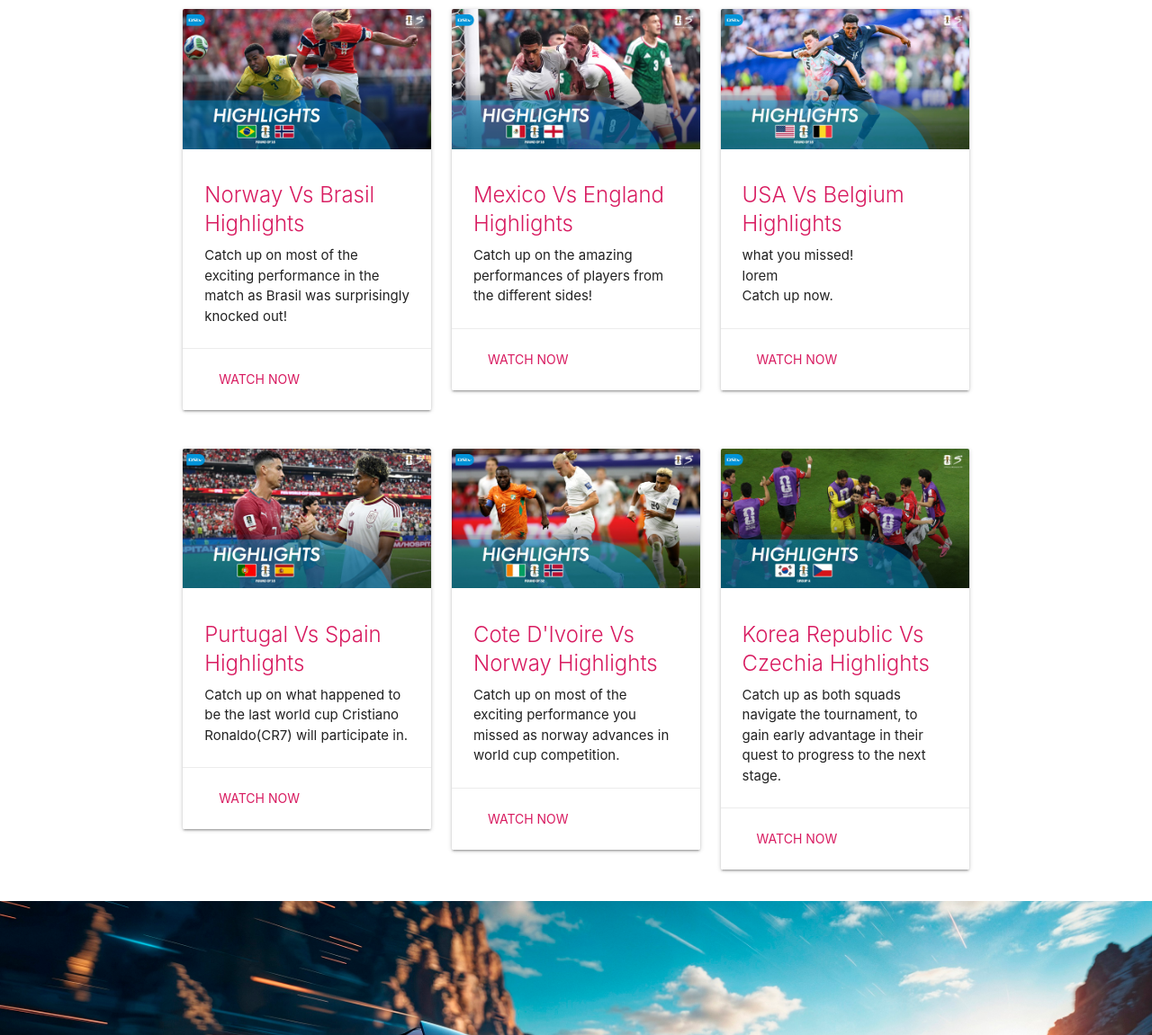
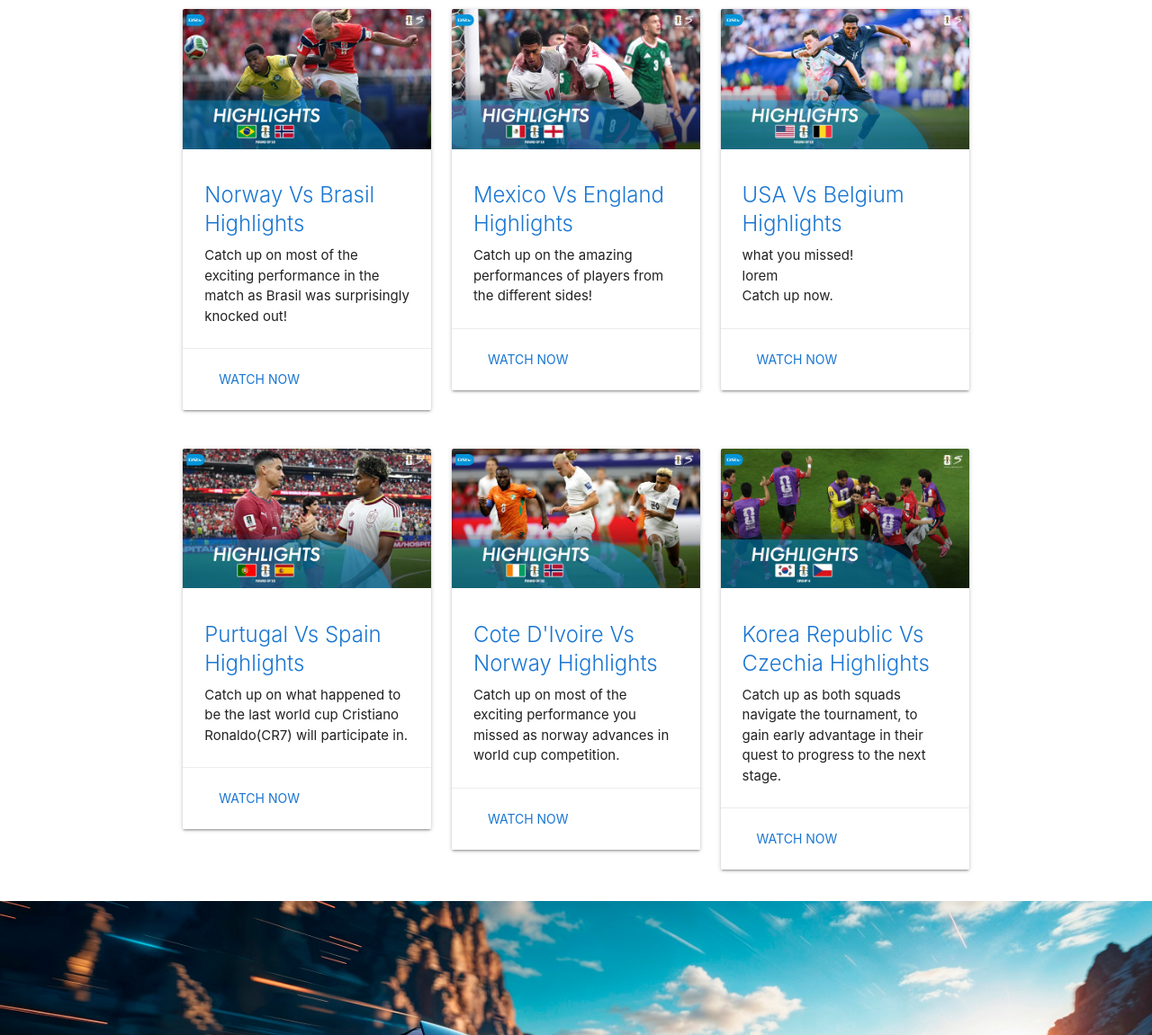
Before and after one commit to Dyxcy-01/vidOne, a plain HTML site: page index.html in a window 1280 px wide. Shown: the part 770-1921 px from the top of the page at 90% size. Drawn offline with Linux system fonts and the light colour scheme.

Commit message:
Changed the Font color of  section 1

```diff
--- a/index.html
+++ b/index.html
@@ -26,7 +26,7 @@
         </div>
         <!-- Section 1: Football -->
         <section class="container">
-            <h1 class=" pink-text text-darken-1">Football</h1>
+            <h1 class=" blue-text text-darken-2">Football</h1>
             <div class="row">
                 <div class="col s12 m6 l4">
                     <div class="card">
@@ -34,11 +34,11 @@
                             <img src="images/thumbnails/norway-brasil-highlight-2026.jpg" alt="" class="responsive-img">
                         </div>
                         <div class="card-content">
-                            <h6 class="card-title pink-text text-darken-1">Norway Vs Brasil Highlights</h6>
+                            <h6 class="card-title blue-text text-darken-2">Norway Vs Brasil Highlights</h6>
                             <p>Catch up on most of the exciting performance in the match as Brasil was surprisingly knocked out!</p>
                         </div>
                         <div class="card-action">
-                            <a href="https://youtu.be/KecAFvKDyxc?si=ijyxLEpzsJ7FSllJ" class="btn-flat pink-text text-darken-1" target="_blank">Watch Now</a>
+                            <a href="https://youtu.be/KecAFvKDyxc?si=ijyxLEpzsJ7FSllJ" class="btn-flat blue-text text-darken-2" target="_blank">Watch Now</a>
                         </div>
                     </div>
                 </div>
@@ -48,11 +48,11 @@
                             <img src="images/thumbnails/mexico-england-highlights-2026.jpg" alt="" class="responsive-img">
                         </div>
                         <div class="card-content">
-                            <h6 class="card-title pink-text text-darken-1">Mexico Vs England Highlights</h6>
+                            <h6 class="card-title blue-text text-darken-2">Mexico Vs England Highlights</h6>
                             <p>Catch up on the amazing performances of players from the different sides!</p>
                         </div>
                         <div class="card-action">
-                            <a href="https://youtube.com/watch?v=QNSwOSH8KXk" class="btn-flat pink-text text-darken-1" target="_blank">Watch Now</a>
+                            <a href="https://youtube.com/watch?v=QNSwOSH8KXk" class="btn-flat blue-text text-darken-2" target="_blank">Watch Now</a>
                         </div>
                     </div>
                 </div>
@@ -62,13 +62,13 @@
                             <img src="images/thumbnails/usa-belgium-highlight-2026.jpg" alt="" class="responsive-img">
                         </div>
                         <div class="card-content">
-                            <h6 class="card-title pink-text text-darken-1">USA Vs Belgium Highlights</h6>
+                            <h6 class="card-title blue-text text-darken-2">USA Vs Belgium Highlights</h6>
                             <p>what you missed!</p>
                             <p>lorem</p>
                             <p>Catch up now.</p>
                         </div>
                         <div class="card-action">
-                            <a href="https://youtube.com/watch?v=Gq9ILhysbgQ" class="btn-flat pink-text text-darken-1" target="_blank">Watch Now</a>
+                            <a href="https://youtube.com/watch?v=Gq9ILhysbgQ" class="btn-flat blue-text text-darken-2" target="_blank">Watch Now</a>
                         </div>
                     </div>
                 </div>
@@ -80,11 +80,11 @@
                             <img src="images/thumbnails/purtugal-spain-highlight-2026.jpg" alt="" class="responsive-img">
                         </div>
                         <div class="card-content">
-                            <h6 class="card-title pink-text text-darken-1">Purtugal Vs Spain Highlights</h6>
+                            <h6 class="card-title blue-text text-darken-2">Purtugal Vs Spain Highlights</h6>
                             <p>Catch up on what happened to be the last world cup Cristiano Ronaldo(CR7) will participate in.</p>
                         </div>
                         <div class="card-action">
-                            <a href="https://youtu.be/tIbWZ6PtSgs?si=TsY1ZHBt7Zv8FNep" class="btn-flat pink-text text-darken-1" target="_blank">Watch Now</a>
+                            <a href="https://youtu.be/tIbWZ6PtSgs?si=TsY1ZHBt7Zv8FNep" class="btn-flat blue-text text-darken-2" target="_blank">Watch Now</a>
                         </div>
                     </div>
                 </div>
@@ -94,11 +94,11 @@
                             <img src="images/thumbnails/cotedivore-norway-highlight-2026.jpg" alt="" class="responsive-img">
                         </div>
                         <div class="card-content">
-                            <h6 class="card-title pink-text text-darken-1">Cote D'Ivoire Vs Norway Highlights</h6>
+                            <h6 class="card-title blue-text text-darken-2">Cote D'Ivoire Vs Norway Highlights</h6>
                             <p>Catch up on most of the exciting performance you missed as norway advances in world cup competition.</p>
                         </div>
                         <div class="card-action">
-                            <a href="https://youtu.be/vyR781Fv37M?si=kqIXawdRlJr9aUhV" class="btn-flat pink-text text-darken-1" target="_blank">Watch Now</a>
+                            <a href="https://youtu.be/vyR781Fv37M?si=kqIXawdRlJr9aUhV" class="btn-flat blue-text text-darken-2" target="_blank">Watch Now</a>
                         </div>
                     </div>
                 </div>
@@ -108,11 +108,11 @@
                             <img src="images/thumbnails/korea-czechia-highlights-2026.jpg" alt="" class="responsive-img">
                         </div>
                         <div class="card-content">
-                            <h6 class="card-title pink-text text-darken-1">Korea Republic Vs Czechia Highlights</h6>
+                            <h6 class="card-title blue-text text-darken-2">Korea Republic Vs Czechia Highlights</h6>
                             <p>Catch up as both squads navigate the tournament, to gain early advantage in their quest to progress to the next stage.</p>
                         </div>
                         <div class="card-action">
-                            <a href="https://youtu.be/Nd2l28loYAA?si=AtTyo0qSsw43EUxD" class="btn-flat pink-text text-darken-1" target="_blank">Watch Now</a>
+                            <a href="https://youtu.be/Nd2l28loYAA?si=AtTyo0qSsw43EUxD" class="btn-flat blue-text text-darken-2" target="_blank">Watch Now</a>
                         </div>
                     </div>
                 </div>
```
